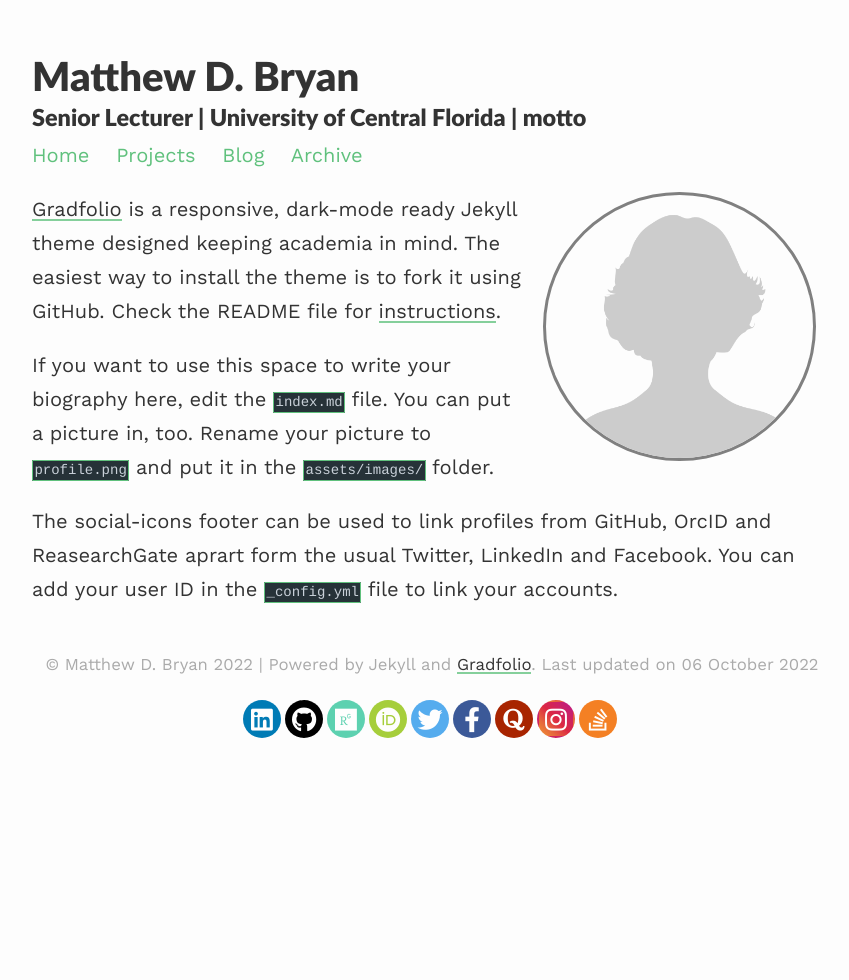
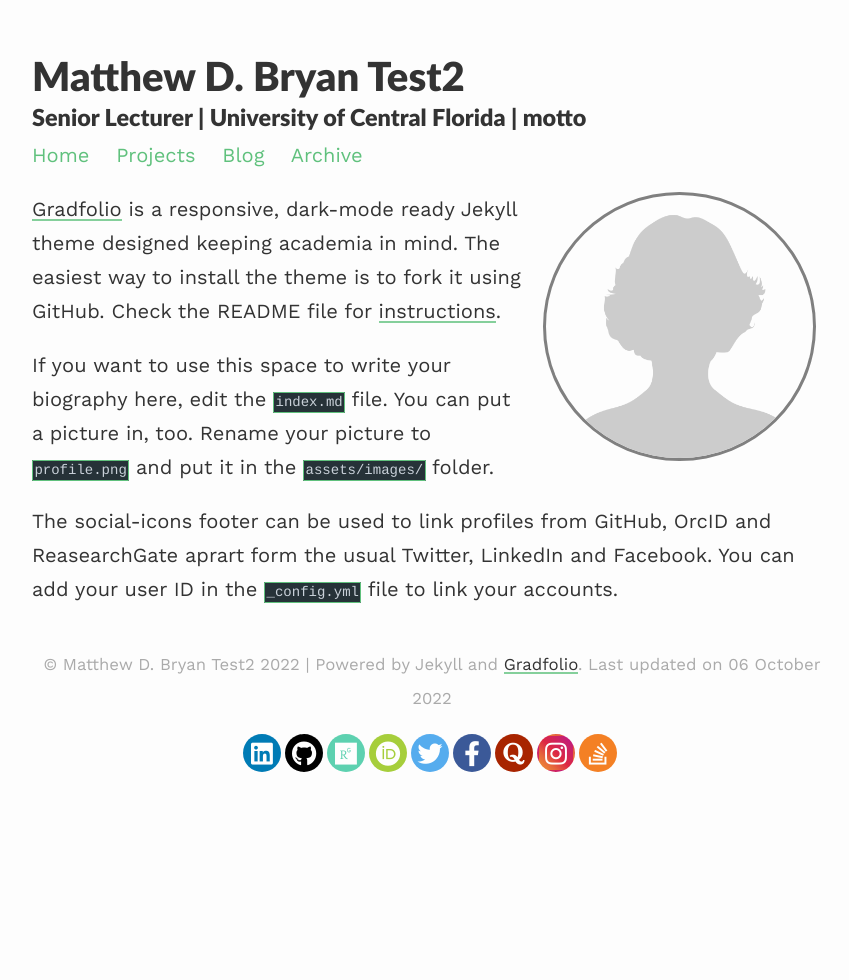
Before and after one commit to matthew-bryan/ENG6800Website, a Jekyll site: the page built from index.md, in a window 1280 px wide. Shown: the whole page, without its empty margins (208-1057 px from the left). Built offline with Jekyll 4.4.1, drawn with Linux system fonts in a browser that asks for light colours; nearby versions of some CDN libraries.

Commit message:
Update _config.yml

```diff
--- a/_config.yml
+++ b/_config.yml
@@ -1,6 +1,6 @@
 ### your site title here
 
-title: Matthew D. Bryan
+title: Matthew D. Bryan Test2
 description: Senior Lecturer | University of Central Florida | motto
 
 baseurl: /ENG6800Website #name of GitHub repository
```
